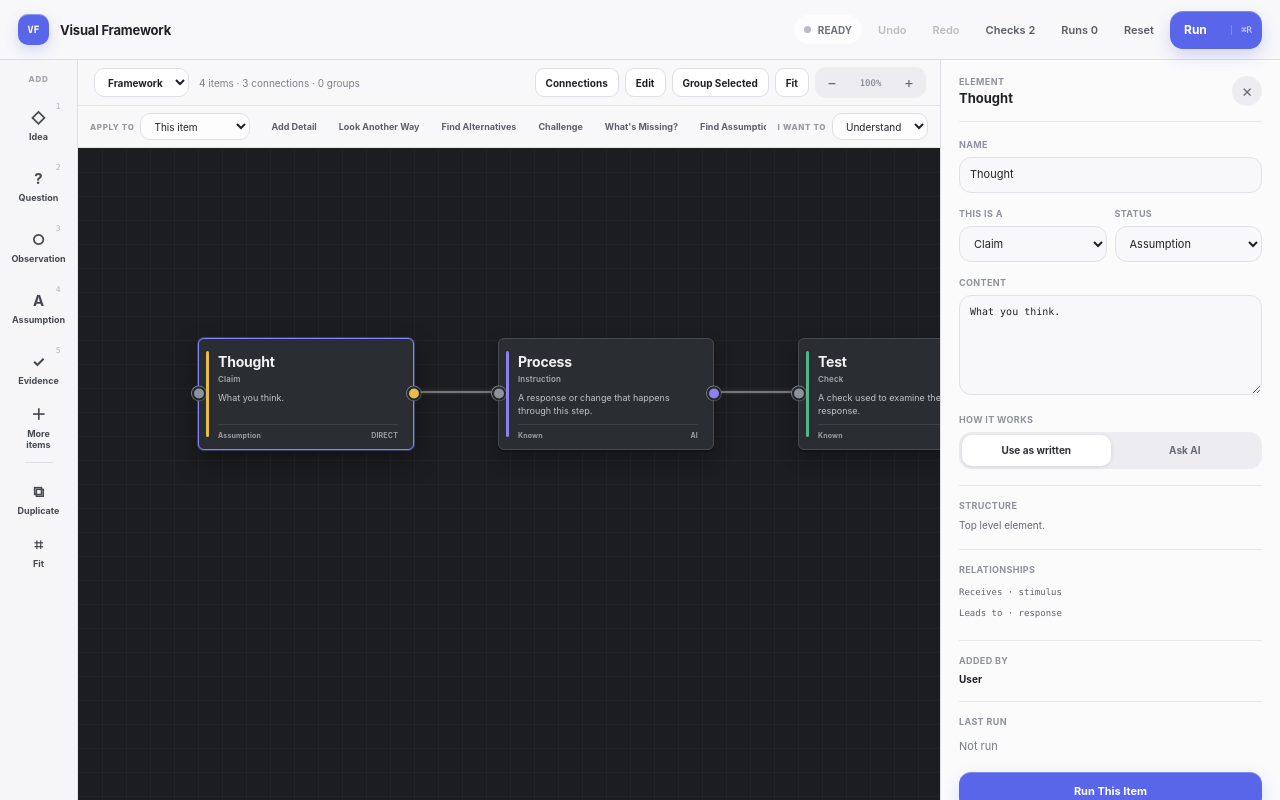
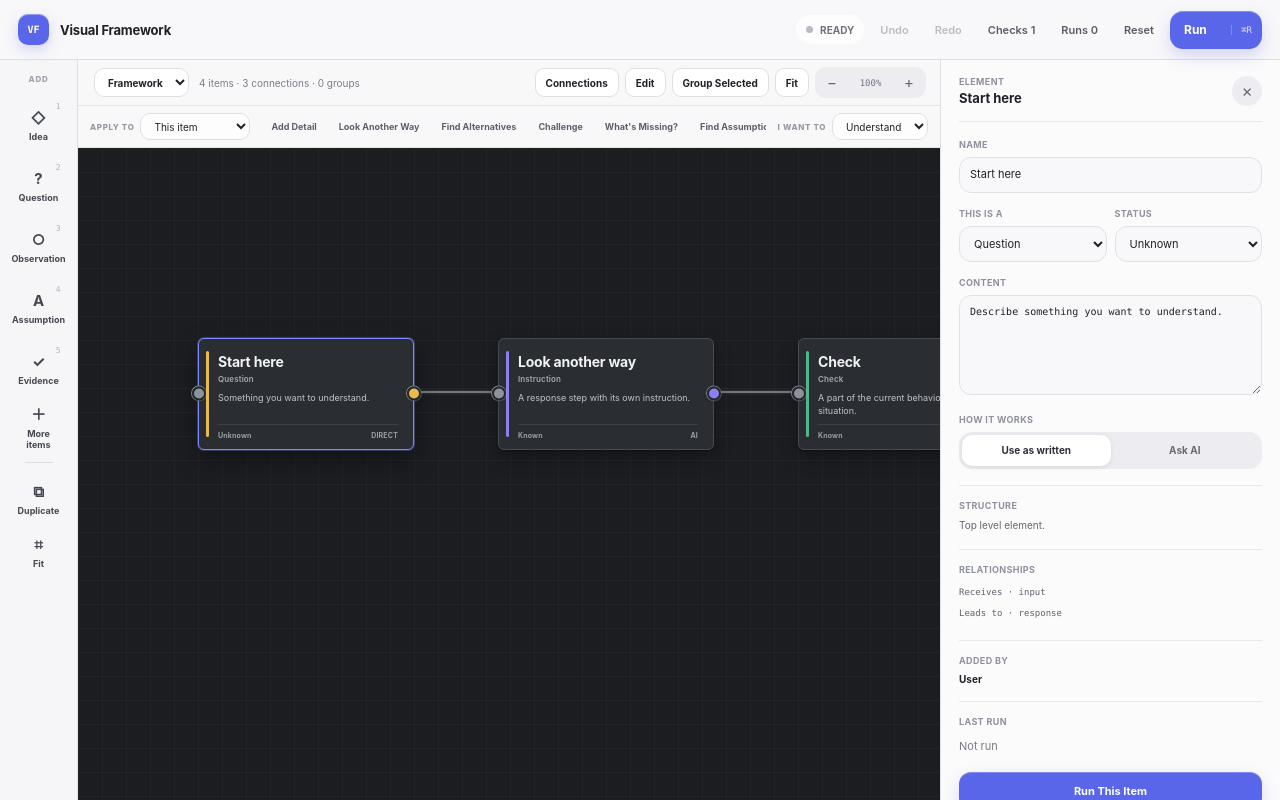
Before and after one commit to Joenasriani/visual-framework-system-app, a React (Vite) app: page / in a window 1280 px wide. Built offline with nearby package versions, Linux system fonts and the light colour scheme.

Commit message:
Make the starter framework self-explanatory

```diff
--- a/src/domain/seed.ts
+++ b/src/domain/seed.ts
@@ -16,26 +16,26 @@ export function createSeedFramework(): FrameworkDocument {
     updatedAt: createdAt,
     frames: [
       {
-        id: 'asset-1', kind: 'asset', role: 'claim', epistemicState: 'assumed', provenance: { origin: 'user', createdAt },
-        title: 'Thought', operation: 'DETERMINISTIC', x: 120, y: 190,
-        inputs: [{ id: 'in', name: 'stimulus', type: 'any' }], outputs: [{ id: 'out', name: 'response', type: 'any' }],
-        body: '', value: 'What you think.'
+        id: 'asset-1', kind: 'asset', role: 'question', epistemicState: 'unknown', provenance: { origin: 'user', createdAt },
+        title: 'Start here', operation: 'DETERMINISTIC', x: 120, y: 190,
+        inputs: [{ id: 'in', name: 'input', type: 'any' }], outputs: [{ id: 'out', name: 'response', type: 'any' }],
+        body: '', value: 'Describe something you want to understand.'
       },
       {
         id: 'instruction-1', kind: 'instruction', role: 'instruction', epistemicState: 'known', provenance: { origin: 'user', createdAt },
-        title: 'Process', operation: 'MODEL', x: 420, y: 190,
+        title: 'Look another way', operation: 'MODEL', x: 420, y: 190,
         inputs: [{ id: 'in', name: 'input', type: 'text' }], outputs: [{ id: 'out', name: 'text', type: 'text' }],
-        body: 'State the claim:'
+        body: 'Offer one useful alternative way to understand the input. Keep it clear and concise.'
       },
       {
         id: 'expression-1', kind: 'expression', role: 'evaluation', epistemicState: 'known', provenance: { origin: 'deterministic', createdAt },
-        title: 'Test', operation: 'DETERMINISTIC', expressionClass: 'EXECUTABLE', x: 720, y: 190,
+        title: 'Check', operation: 'DETERMINISTIC', expressionClass: 'EXECUTABLE', x: 720, y: 190,
         inputs: [{ id: 'in', name: 'input', type: 'text' }], outputs: [{ id: 'out', name: 'valid', type: 'boolean' }],
         body: 'notEmpty(input)'
       },
       {
         id: 'output-1', kind: 'output', role: 'result', epistemicState: 'inferred', provenance: { origin: 'deterministic', createdAt },
-        title: 'Outcome', operation: 'DETERMINISTIC', x: 1020, y: 190,
+        title: 'Result', operation: 'DETERMINISTIC', x: 1020, y: 190,
         inputs: [{ id: 'in', name: 'input', type: 'boolean' }], outputs: [], body: ''
       }
     ],
```
